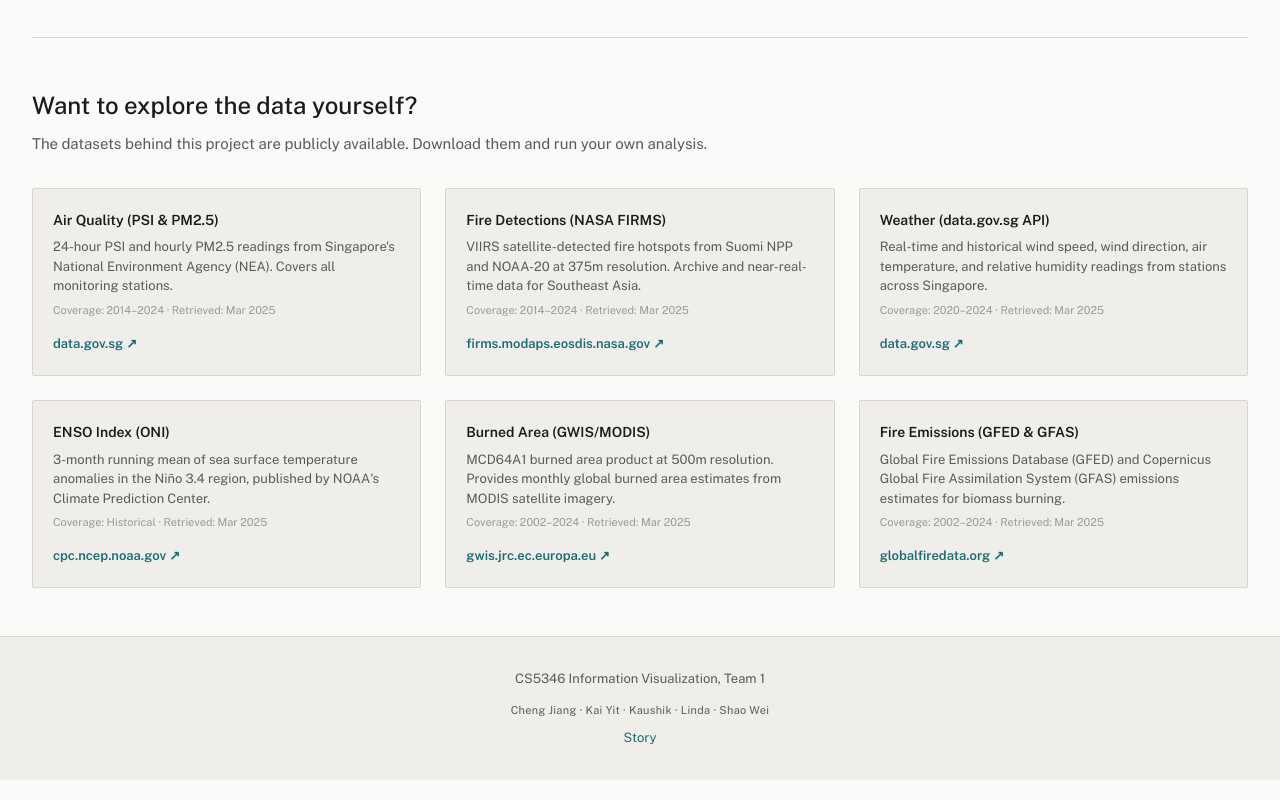
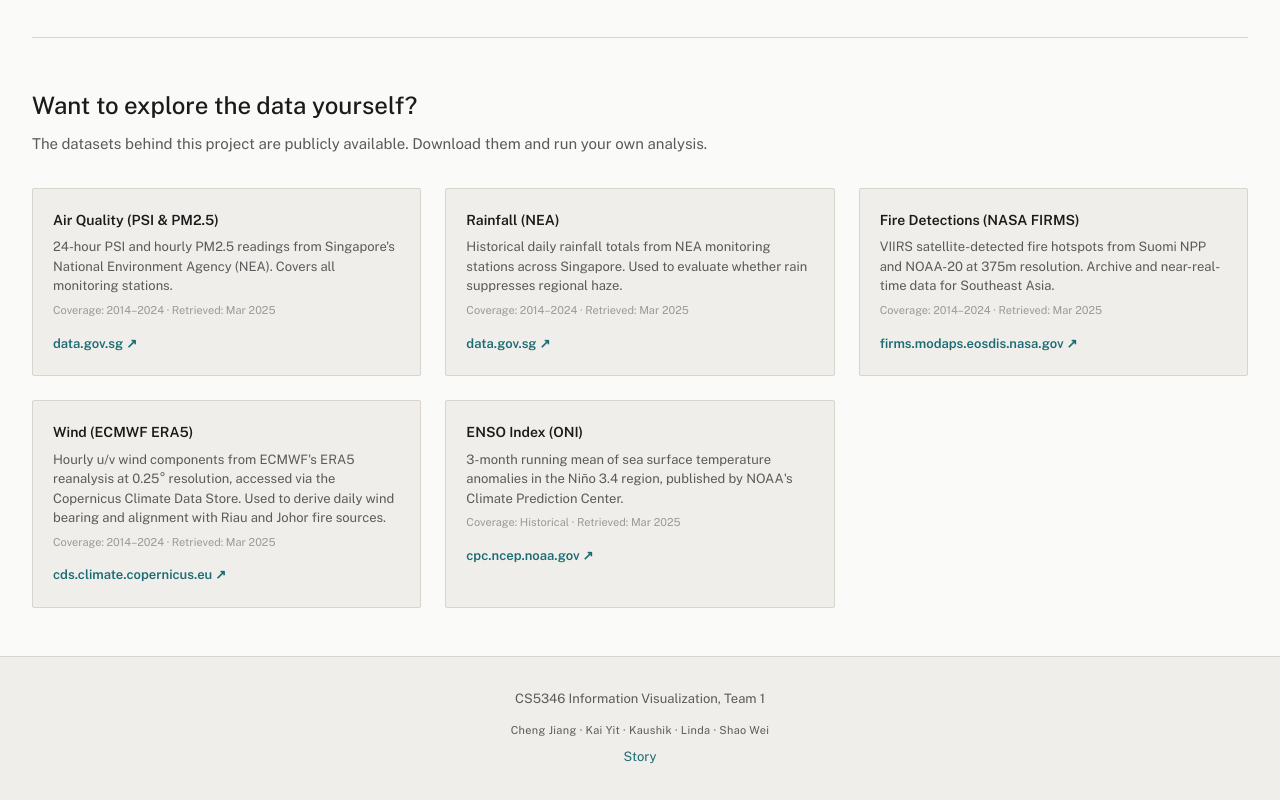
Before and after one commit to kaiyitkoh/cs5346-team1-seeing-through-the-haze, a website built with Vite: page explorer.html in a window 1280 px wide. Shown: the part 1983-2783 px from the top of the page. Built offline with nearby package versions, Linux system fonts and the light colour scheme; no server answers.

Commit message:
update sources

```diff
--- a/explorer.html
+++ b/explorer.html
@@ -158,34 +158,28 @@
           <a href="https://data.gov.sg" class="explorer-sources__link" target="_blank" rel="noopener">data.gov.sg &nearr;</a>
         </div>
         <div class="explorer-sources__item">
+          <h3 class="explorer-sources__item-title">Rainfall (NEA)</h3>
+          <p class="explorer-sources__item-desc">Historical daily rainfall totals from NEA monitoring stations across Singapore. Used to evaluate whether rain suppresses regional haze.</p>
+          <p class="explorer-sources__item-meta">Coverage: 2014&#8211;2024 &middot; Retrieved: Mar 2025</p>
+          <a href="https://data.gov.sg" class="explorer-sources__link" target="_blank" rel="noopener">data.gov.sg &nearr;</a>
+        </div>
+        <div class="explorer-sources__item">
           <h3 class="explorer-sources__item-title">Fire Detections (NASA FIRMS)</h3>
           <p class="explorer-sources__item-desc">VIIRS satellite-detected fire hotspots from Suomi NPP and NOAA-20 at 375m resolution. Archive and near-real-time data for Southeast Asia.</p>
           <p class="explorer-sources__item-meta">Coverage: 2014&#8211;2024 &middot; Retrieved: Mar 2025</p>
           <a href="https://firms.modaps.eosdis.nasa.gov" class="explorer-sources__link" target="_blank" rel="noopener">firms.modaps.eosdis.nasa.gov &nearr;</a>
         </div>
         <div class="explorer-sources__item">
-          <h3 class="explorer-sources__item-title">Weather (data.gov.sg API)</h3>
-          <p class="explorer-sources__item-desc">Real-time and historical wind speed, wind direction, air temperature, and relative humidity readings from stations across Singapore.</p>
-          <p class="explorer-sources__item-meta">Coverage: 2020&#8211;2024 &middot; Retrieved: Mar 2025</p>
-          <a href="https://data.gov.sg" class="explorer-sources__link" target="_blank" rel="noopener">data.gov.sg &nearr;</a>
+          <h3 class="explorer-sources__item-title">Wind (ECMWF ERA5)</h3>
+          <p class="explorer-sources__item-desc">Hourly u/v wind components from ECMWF's ERA5 reanalysis at 0.25&deg; resolution, accessed via the Copernicus Climate Data Store. Used to derive daily wind bearing and alignment with Riau and Johor fire sources.</p>
+          <p class="explorer-sources__item-meta">Coverage: 2014&#8211;2024 &middot; Retrieved: Mar 2025</p>
+          <a href="https://cds.climate.copernicus.eu/" class="explorer-sources__link" target="_blank" rel="noopener">cds.climate.copernicus.eu &nearr;</a>
         </div>
         <div class="explorer-sources__item">
           <h3 class="explorer-sources__item-title">ENSO Index (ONI)</h3>
           <p class="explorer-sources__item-desc">3-month running mean of sea surface temperature anomalies in the Ni&#241;o 3.4 region, published by NOAA's Climate Prediction Center.</p>
           <p class="explorer-sources__item-meta">Coverage: Historical &middot; Retrieved: Mar 2025</p>
           <a href="https://www.cpc.ncep.noaa.gov/data/indices/" class="explorer-sources__link" target="_blank" rel="noopener">cpc.ncep.noaa.gov &nearr;</a>
-        </div>
-        <div class="explorer-sources__item">
-          <h3 class="explorer-sources__item-title">Burned Area (GWIS/MODIS)</h3>
-          <p class="explorer-sources__item-desc">MCD64A1 burned area product at 500m resolution. Provides monthly global burned area estimates from MODIS satellite imagery.</p>
-          <p class="explorer-sources__item-meta">Coverage: 2002&#8211;2024 &middot; Retrieved: Mar 2025</p>
-          <a href="https://gwis.jrc.ec.europa.eu" class="explorer-sources__link" target="_blank" rel="noopener">gwis.jrc.ec.europa.eu &nearr;</a>
-        </div>
-        <div class="explorer-sources__item">
-          <h3 class="explorer-sources__item-title">Fire Emissions (GFED &amp; GFAS)</h3>
-          <p class="explorer-sources__item-desc">Global Fire Emissions Database (GFED) and Copernicus Global Fire Assimilation System (GFAS) emissions estimates for biomass burning.</p>
-          <p class="explorer-sources__item-meta">Coverage: 2002&#8211;2024 &middot; Retrieved: Mar 2025</p>
-          <a href="https://www.globalfiredata.org" class="explorer-sources__link" target="_blank" rel="noopener">globalfiredata.org &nearr;</a>
         </div>
       </div>
     </div>
```
